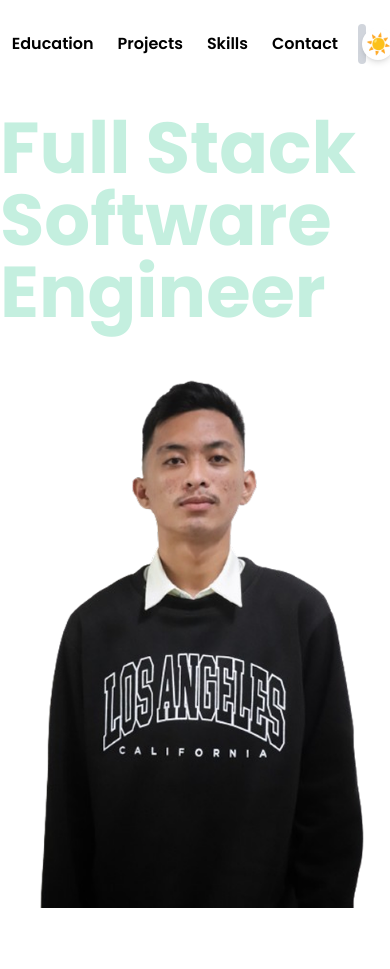
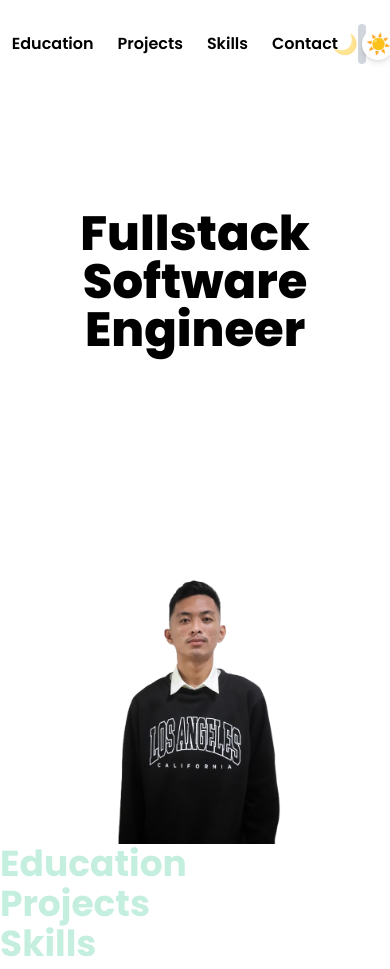
Before and after one commit to httperror505/ModernPortfolio, a React (Vite) app: page / in a window 390 px wide. Before the commit the page ends 932 px from the top, so only its background shows below. Built offline with nearby package versions, Linux system fonts and the light colour scheme.

Commit message:
Updated Home and SPA implementation

```diff
--- a/package.json
+++ b/package.json
@@ -14,6 +14,7 @@
     "react": "^19.0.0",
     "react-dom": "^19.0.0",
     "react-router": "^7.3.0",
+    "react-scroll": "^1.9.3",
     "tailwindcss": "^4.0.12"
   },
   "devDependencies": {
--- a/src/App.jsx
+++ b/src/App.jsx
@@ -1,41 +1,36 @@
-import { useState, useEffect } from 'react'
-import reactLogo from './assets/react.svg'
-import viteLogo from '/vite.svg'
+import { useState, useEffect } from "react";
+import reactLogo from "./assets/react.svg";
+import viteLogo from "/vite.svg";
 // dark mode
-import { useTheme } from './components/ThemeProvider'
+import { useTheme } from "./components/ThemeProvider";
 // components
-import Navbar from './components/Navbar'
+import Navbar from "./components/Navbar";
+import Home from "./components/Home";
+import Education from "./components/Education";
+import Skills from "./components/Skills";
+import Projects from "./components/Projects";
 
-function App() {
+export default function App() {
+  // const storedTheme = localStorage.getItem("theme") || "light";
+  // const [theme, setTheme] = useState(storedTheme);
 
-  const storedTheme = localStorage.getItem("theme") || "light";
-  const [theme, setTheme] = useState(storedTheme);
+  // useEffect(() => {
+  //   document.documentElement.classList.toggle("dark", theme === "dark");
+  //   localStorage.setItem("theme", theme);
+  // }, [theme]);
 
-  useEffect(() => {
-    document.documentElement.classList.toggle("dark", theme === "dark");
-    localStorage.setItem("theme", theme);
-  }, [theme]);
+  // const isDark = theme === "dark";
 
-  const isDark = theme === "dark";
+  const { theme, toggleTheme } = useTheme(); // Use the custom hook to access the theme
 
   return (
     <div className="min-h-screen bg-white dark:bg-[#040708] text-black dark:text-white">
-        <Navbar/>
-        {/* body */}
-        <div className="flex flex-col items-center justify-center h-screen">
-        <h1 className="text-7xl font-bold text-[#c4efdf] Poppins z-10">Full Stack Software Engineer</h1>
-        <img
-          src="/portrait.png"
-          alt="Patrick"
-          className="w-100 transition-all z-20 bottom-0 fixed-bottom bg-gradient-to-b"
-        />
-      </div>
-
-      <section className=''>
-
-      </section>
+      <Navbar toggleTheme={toggleTheme} />
+      {/* body */}
+      <Home/>
+      <Education />
+      <Projects/>
+      <Skills/>
     </div>
-  )
+  );
 }
-
-export default App
--- /dev/null
+++ b/src/components/Education.jsx
@@ -0,0 +1,15 @@
+import React from "react";
+
+export default function Education () {
+
+    return (
+        <section id="education" className="">
+            <h2 className="text-4xl font-bold text-[#c4efdf] Poppins">Education</h2>
+            <div className="flex flex-wrap -mx-4">
+                <div className="w-1/3 px-4">
+
+                </div>
+            </div>
+        </section>
+    )
+};
--- /dev/null
+++ b/src/components/Home.jsx
@@ -0,0 +1,31 @@
+import React from "react";
+
+export default function Home() {
+  return (
+    <section
+      id="home"
+      className="relative h-screen flex items-center justify-center"
+    >
+      {/* Text Content */}
+      <div className="text-center absolute inset-0 flex flex-col items-center justify-center z-0 pb-70">
+        {/* <h1 className="text-8xl font-extrabold text-[#c4efdf] font-poppins">
+          Full Stack
+        </h1>
+        <h1 className="text-9xl font-black text-[#c4efdf] font-poppins">
+          Software Engineer
+        </h1> */}
+        <h1 className="text-5xl sm:text-7xl md:text-6xl lg:text-9xl font-extrabold text-black dark:text-[#c4efdf] text-center">
+          Fullstack <br />
+          <span className="block sm:inline">Software Engineer</span>
+        </h1>
+      </div>
+
+      {/* Image */}
+      <img
+        src="/portrait.png"
+        alt="John Rey's Portrait"
+        className="absolute bottom-0 w-[50%] sm:w-[50%] md:w-[35%] lg:w-[25%] mx-auto left-0 right-0"
+      />
+    </section>
+  );
+}
--- a/src/components/Navbar.jsx
+++ b/src/components/Navbar.jsx
@@ -1,4 +1,6 @@
 import React, { useState, useEffect } from "react";
+import { NavLink } from "react-router";
+import { Link } from "react-scroll";
 
 export default function Navbar() {
   const storedTheme = localStorage.getItem("theme") || "light";
@@ -12,24 +14,34 @@ export default function Navbar() {
   const isDark = theme === "dark";
 
   return (
-    <nav className="bg-white dark:bg-[#040708] text-black dark:text-white p-6 flex justify-end items-center w-full">
+    <nav className=" text-black dark:text-white p-6 flex justify-end items-center w-full fixed top-0 z-100 backdrop-filter backdrop-blur-sm bg-opacity-100">
       {/* Menu Links */}
       <ul className="flex space-x-6 font-semibold mx-5">
+        <Link to="/" smooth={true} duration={500}>
           <li className="hover:text-gray-500 dark:hover:text-gray-300 cursor-pointer">
             Home
           </li>
+        </Link>
+        <Link to="education" smooth={true} duration={500}>
           <li className="hover:text-gray-500 dark:hover:text-gray-300 cursor-pointer">
             Education
           </li>
+        </Link>
+        <Link to="projects" smooth={true} duration={500}>
           <li className="hover:text-gray-500 dark:hover:text-gray-300 cursor-pointer">
             Projects
           </li>
+        </Link>
+        <Link to="skills" smooth={true} duration={500}>
           <li className="hover:text-gray-500 dark:hover:text-gray-300 cursor-pointer">
             Skills
           </li>
+        </Link>
+        <NavLink to="contact">
           <li className="hover:text-gray-500 dark:hover:text-gray-300 cursor-pointer">
             Contact
           </li>
+        </NavLink>
       </ul>
 
       {/* Dark Mode Toggle */}
@@ -45,7 +57,7 @@ export default function Navbar() {
         <span className="absolute left-2 text-xl transition-opacity dark:opacity-50 z-10">
           ☀️
         </span>
-        <span className="absolute right-2 text-xl opacity-0 transition-opacity dark:opacity-100 z-10">
+        <span className="absolute right-2 text-xl opacity-50 transition-opacity dark:opacity-100 z-10">
           🌙
         </span>
 
--- /dev/null
+++ b/src/components/Projects.jsx
@@ -0,0 +1,16 @@
+import React from "react";
+
+export default function Projects () {
+
+    return (
+        <section id="projects" className="">
+            <h2 className="text-4xl font-bold text-[#c4efdf] Poppins">Projects</h2>
+            <div className="flex flex-wrap -mx-4">
+                <div className="w-1/3 px-4">
+
+                </div>
+            </div>
+        </section>
+    )
+
+}
--- /dev/null
+++ b/src/components/Skills.jsx
@@ -0,0 +1,15 @@
+import React from "react";
+
+export default function Skills () {
+
+    return (
+        <section id="skills" className="">
+            <h2 className="text-4xl font-bold text-[#c4efdf] Poppins">Skills</h2>
+            <div className="flex flex-wrap -mx-4">
+                <div className="w-1/3 px-4">
+
+                </div>
+            </div>
+        </section>
+    )
+}
--- a/src/components/ThemeProvider.jsx
+++ b/src/components/ThemeProvider.jsx
@@ -1,43 +1,27 @@
-import { createContext, useContext, useEffect, useState } from "react";
+import React, { createContext, useContext, useState, useEffect } from "react";
 
-const ThemeProviderContext = createContext({
-  theme: "system",
-  setTheme: () => null,
-});
+const ThemeContext = createContext();
 
-export function ThemeProvider({ children, defaultTheme = "system", storageKey = "vite-ui-theme" }) {
-  const [theme, setTheme] = useState(() => localStorage.getItem(storageKey) || defaultTheme);
+export const useTheme = () => {
+  return useContext(ThemeContext);
+};
+
+export const ThemeProvider = ({ children }) => {
+  const storedTheme = localStorage.getItem("theme") || "light";
+  const [theme, setTheme] = useState(storedTheme);
 
   useEffect(() => {
-    const root = window.document.documentElement;
-    root.classList.remove("light", "dark");
-    if (theme === "system") {
-      const systemTheme = window.matchMedia("(prefers-color-scheme: dark)").matches ? "dark" : "light";
-      root.classList.add(systemTheme);
-    } else {
-      root.classList.add(theme);
-    }
+    document.documentElement.classList.toggle("dark", theme === "dark");
+    localStorage.setItem("theme", theme);
   }, [theme]);
 
-  const value = {
-    theme,
-    setTheme: (newTheme) => {
-      localStorage.setItem(storageKey, newTheme);
-      setTheme(newTheme);
-    },
+  const toggleTheme = () => {
+    setTheme(prevTheme => (prevTheme === "dark" ? "light" : "dark"));
   };
 
   return (
-    <ThemeProviderContext.Provider value={value}>
+    <ThemeContext.Provider value={{ theme, setTheme, toggleTheme }}>
       {children}
-    </ThemeProviderContext.Provider>
+    </ThemeContext.Provider>
   );
-}
-
-export const useTheme = () => {
-  const context = useContext(ThemeProviderContext);
-  if (!context) {
-    throw new Error("useTheme must be used within a ThemeProvider");
-  }
-  return context;
 };
--- a/src/main.jsx
+++ b/src/main.jsx
@@ -24,8 +24,8 @@ const routes = createBrowserRouter([
 
 createRoot(document.getElementById('root')).render(
   <StrictMode>
-    {/* <ThemeProvider> */}
+    <ThemeProvider>
       <RouterProvider router={routes}/>
-    {/* </ThemeProvider> */}
+    </ThemeProvider>
   </StrictMode>,
 )
```
Also changed, not shown: 1 other file (tests, documents, lock files or other folders). Lines whose indentation alone changed are shown as unchanged.
